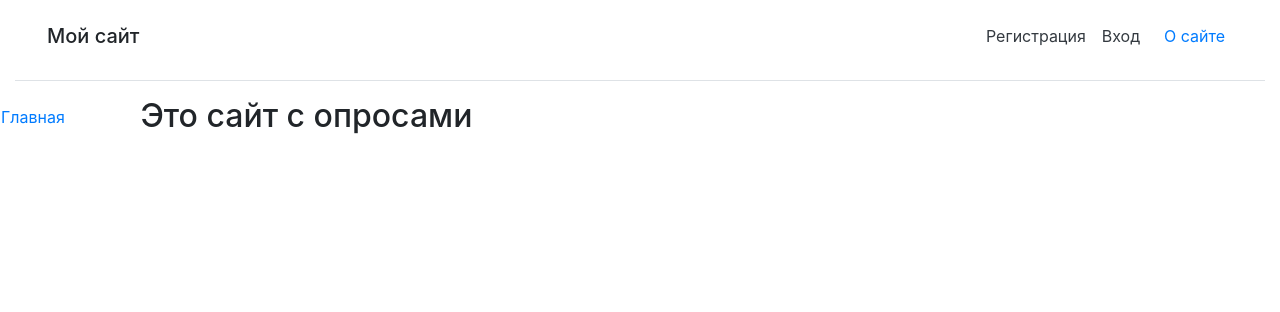
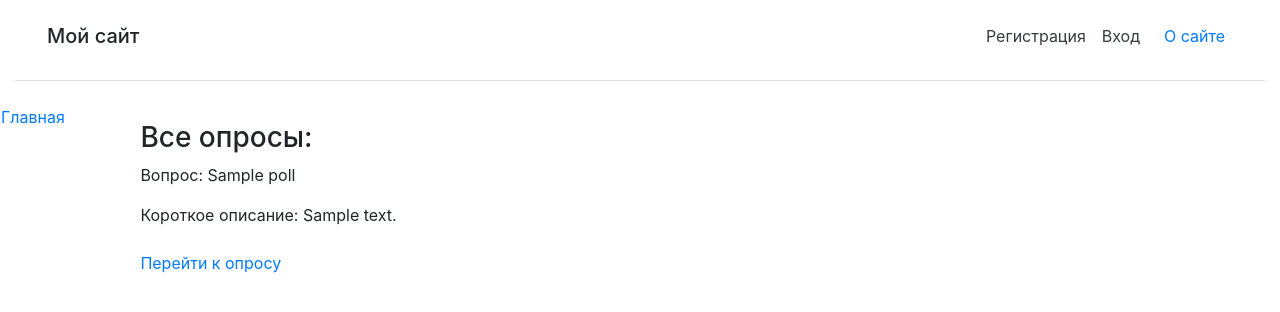
Before and after one commit to aekkakti/polls, a Django app: page / in a window 1280 px wide. Shown: the top 312 px of the page. Run offline with Django 4.2, Linux system fonts and the light colour scheme; tables that the repository leaves empty hold one stand-in row (values such as "Sample post"); some libraries are stand-ins or nearby versions.

Commit message:
changesssssss

```diff
--- a/main/templates/main/index.html
+++ b/main/templates/main/index.html
@@ -1,12 +1,11 @@
 {% extends "layout/basic.html" %}
 
 {% block content %}
-   <h2>Это сайт с опросами</h2>
-{% if user.is_authenticated %}
 <br><h3>Все опросы:</h3>
    {% for poll in polls %}
-      {{ poll.question }}
+      <p>Вопрос: {{ poll.question }}</p>
+      Короткое описание: {{poll.short_description}}<br><br>
+   <a href="accounts/vote/{{poll.id}}">Перейти к опросу</a><br><br>
    {% endfor %}
-{% endif %}
 
 {% endblock %}
--- a/main/urls.py
+++ b/main/urls.py
@@ -6,6 +6,7 @@ from django.conf.urls.static import static
 app_name = 'main'
 
 urlpatterns = [
+   path('', ViewPolls.as_view(), name='index'),
    path('accounts/profile/', profile, name='profile'),
    path('accounts/register/', RegistrateUser.as_view(), name='register_user'),
    path('accounts/login/', BBLoginView.as_view(), name='login'),
@@ -16,12 +17,11 @@ urlpatterns = [
    path('accounts/password/change/', BBPasswordChangeView.as_view(), name='password_change'),
    path('accounts/profile/', profile, name='profile'),
    path('accounts/profile/delete/', DeleteUserView.as_view(), name='profile_delete'),
-   path('', index, name='index'),
-   path('', ViewPolls.as_view(), name='view_polls'),
    path('polls/create', CreatePoll.as_view(), name='poll_create'),
-   path('home/', PollHome.as_view(), name='poll_home')
+   path('home/', PollHome.as_view(), name='poll_home'),
+   path('accounts/vote/<poll_id>/', VotePolls.as_view(), name='vote'),
    # path('accounts/home/', home, name='home'),
    # path('accounts/create/', create, name='create'),
-   # path('accounts/vote/<poll_id>/', vote, name='vote'),
+
    # path('accounts/results/<poll_id>/', results, name='results'),
 ] + static(settings.MEDIA_URL, document_root=settings.MEDIA_ROOT)
--- a/main/views.py
+++ b/main/views.py
@@ -16,6 +16,7 @@ from django.contrib.messages.views import SuccessMessageMixin
 from django.shortcuts import get_object_or_404, redirect
 from django.urls import reverse_lazy
 from django.views.generic import UpdateView, CreateView
+from django.views import View
 
 from .forms import UserRegisterForm, ChangeUserInfoForm, CreatePollForm
 from .models import AdvUser, Poll
@@ -122,3 +123,8 @@ class ViewPolls(ListView):
     model = Poll
     template_name = 'main/index.html'
     context_object_name = 'polls'
+
+class VotePolls(View):
+    model = Poll
+    template_name = 'main/vote.html'
+    context_object_name = 'polls'
```
Also changed, not shown: main/templates/main/vote.html (+7 -7 lines), main/models.py (line endings or trailing spaces), 1 other file.
